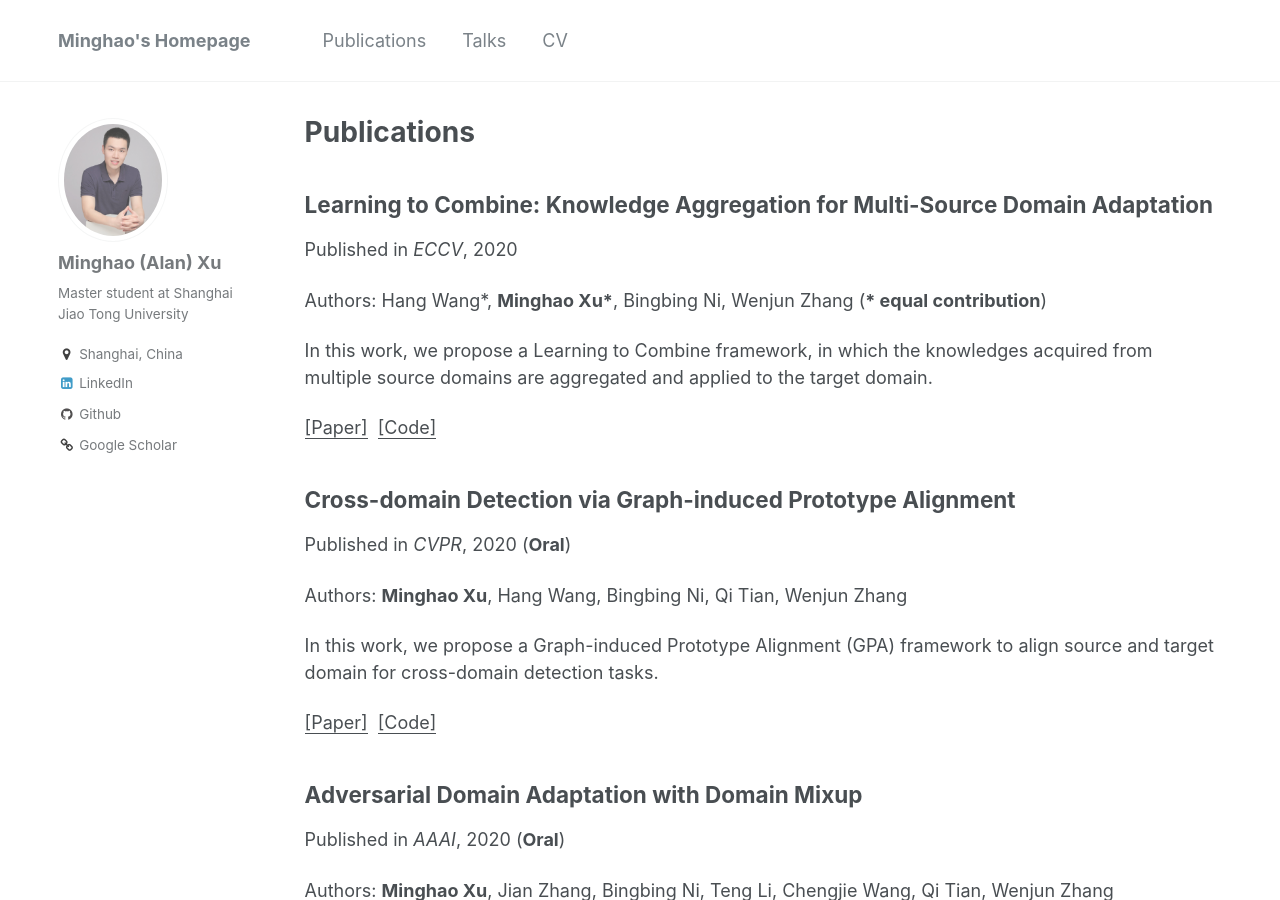
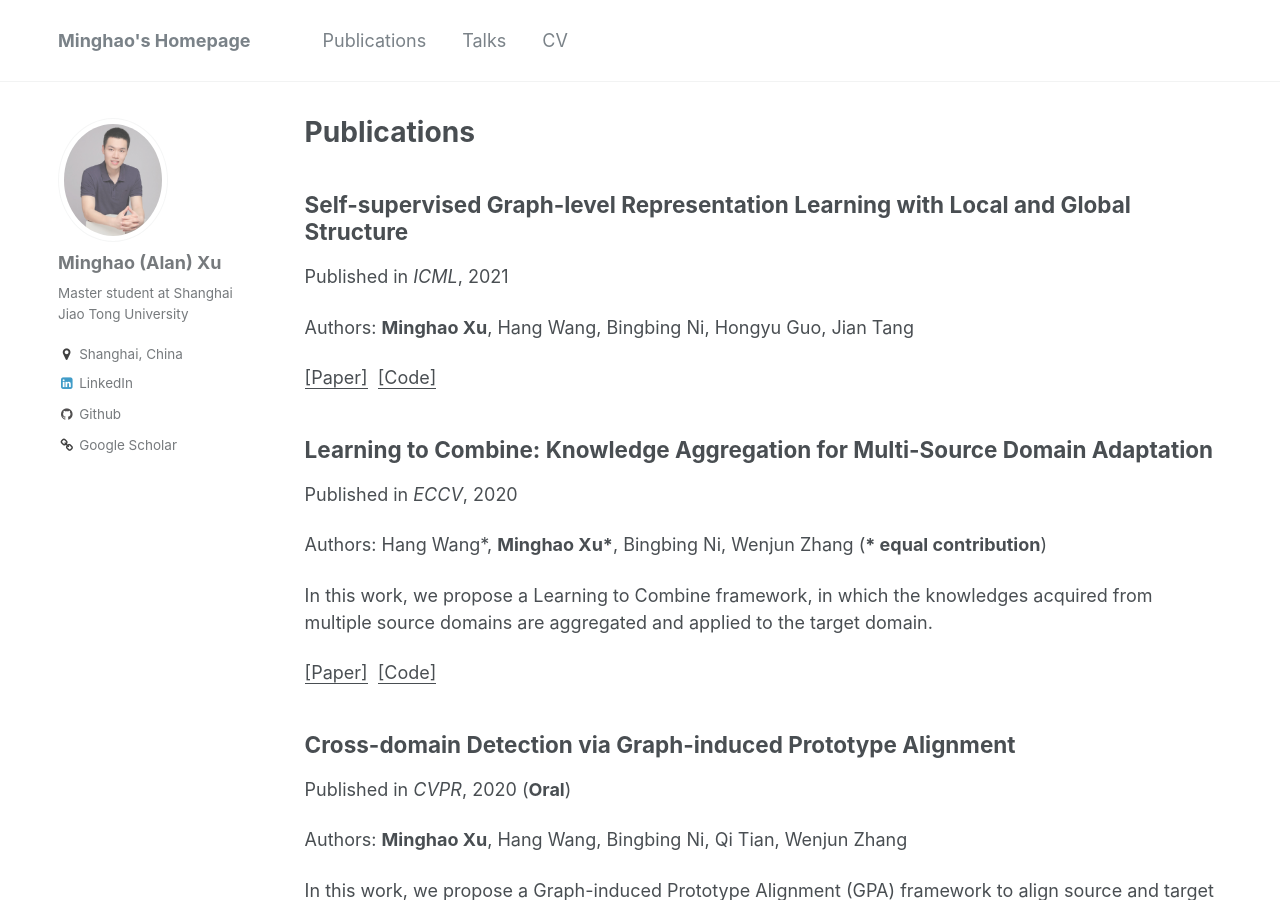
Before and after one commit to ChrisAllenMing/ChrisAllenMing.github.io, a Jekyll site: the page built from _pages/publications.md, in a window 1280 px wide and 900 px high. Built offline with Jekyll 4.4.1, drawn with Linux system fonts in a browser that asks for light colours.

Commit message:
Update publications

```diff
--- /dev/null
+++ b/_publications/icml2021_self-supervised.md
@@ -0,0 +1,12 @@
+---
+title: "Self-supervised Graph-level Representation Learning with Local and Global Structure"
+collection: publications
+permalink: /publications/icml2021_self-supervised
+venue: "ICML"
+excerpt: ''
+date: 2021-07-18
+authors: <b>Minghao Xu</b>, Hang Wang, Bingbing Ni, Hongyu Guo, Jian Tang
+paperurl: https://arxiv.org/pdf/2106.04113.pdf
+codeurl: https://github.com/DeepGraphLearning/GraphLoG
+citation: 'Xu, M., Wang, H., Ni, B., Guo, H., & Tang, J. (2021). Self-supervised Graph-level Representation Learning with Local and Global Structure. arXiv preprint arXiv:2106.04113.'
+---
```
Also changed, not shown: _pages/cv.md (+6 -1 lines), _publications/eccv2020_msda.md (+1 -1 lines).
